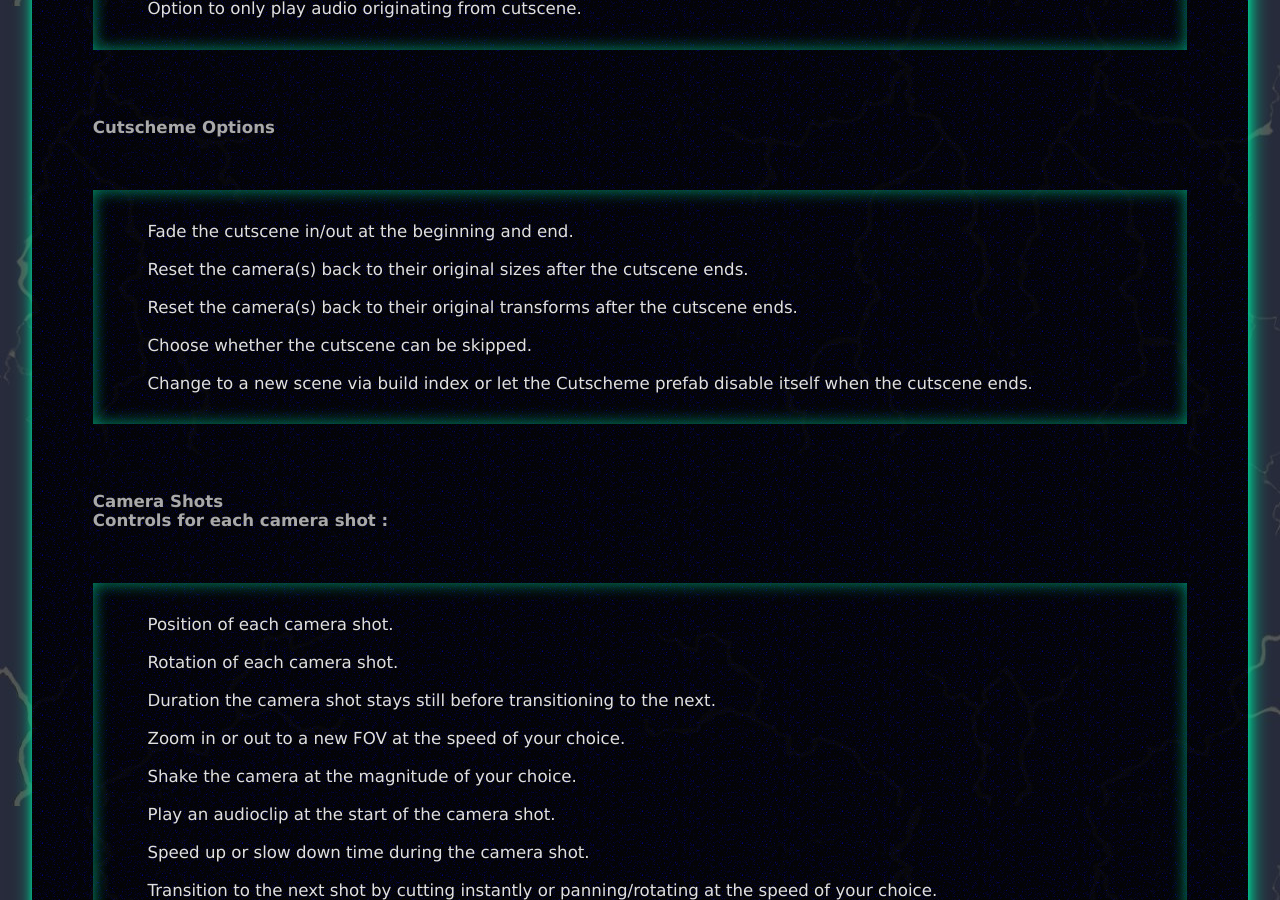
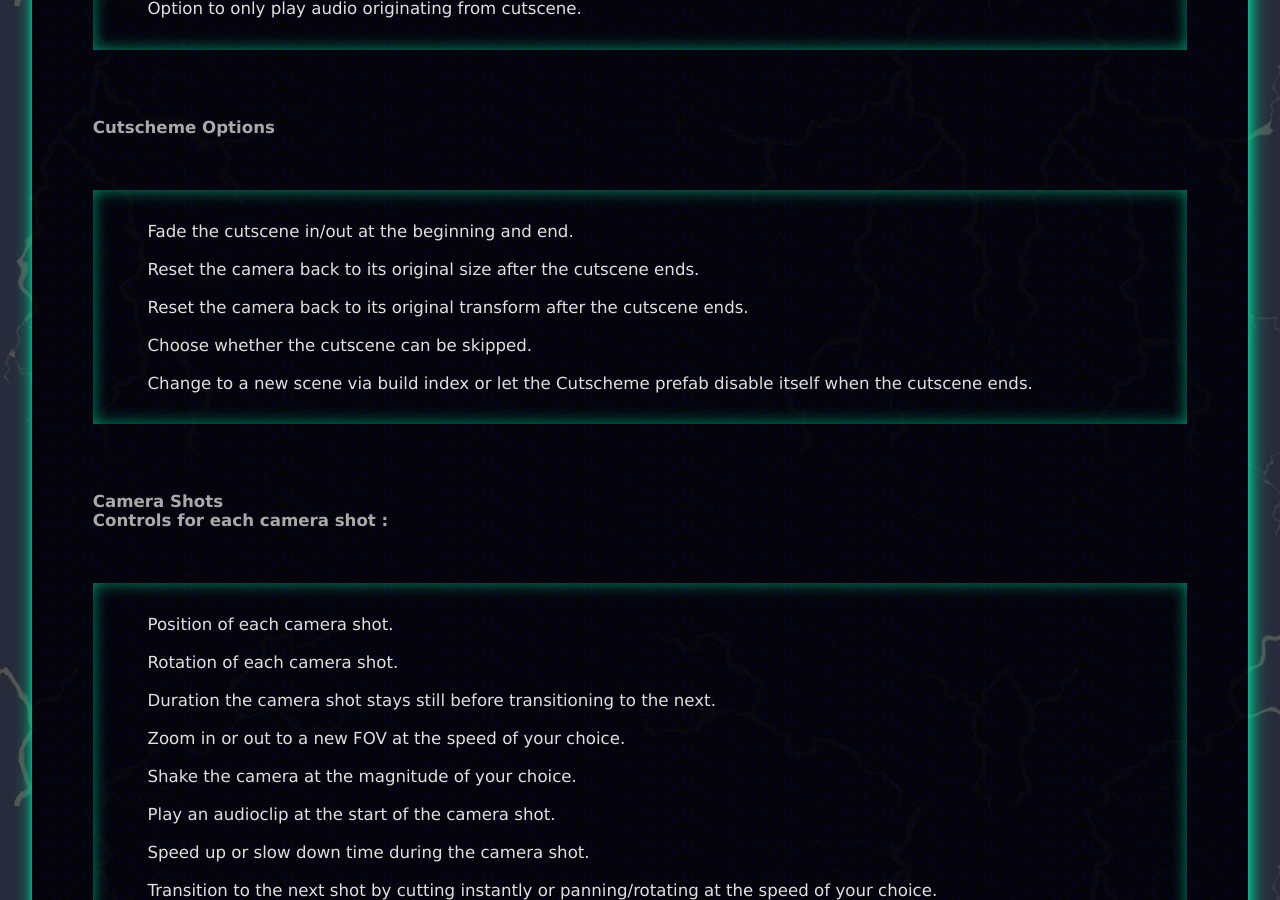
Before and after one commit to Madsir/madsirstudio.github.io, a Jekyll site: the page built from cutscheme/index.html, in a window 1280 px wide and 900 px high, scrolled down 2394 px. Built offline with Jekyll 4.4.1, drawn with Linux system fonts in a browser that asks for light colours.

Commit message:
Update index.html

```diff
--- a/cutscheme/index.html
+++ b/cutscheme/index.html
@@ -259,8 +259,8 @@ Easily create custom cutscenes which can be activated automatically, triggered b
 			<h2>Cutscheme Options</h2> <br>
 	<div class="baround"><br>
 			<p>Fade the cutscene in/out at the beginning and end.<br><br>
-			Reset the camera(s) back to their original sizes after the cutscene ends.<br><br>
-      			Reset the camera(s) back to their original transforms after the cutscene ends.<br><br>
+			Reset the camera back to its original size after the cutscene ends.<br><br>
+      			Reset the camera back to its original transform after the cutscene ends.<br><br>
 			Choose whether the cutscene can be skipped.<br><br>
 			Change to a new scene via build index or let the Cutscheme prefab disable itself when the cutscene ends.</p>
 	<br>
```
